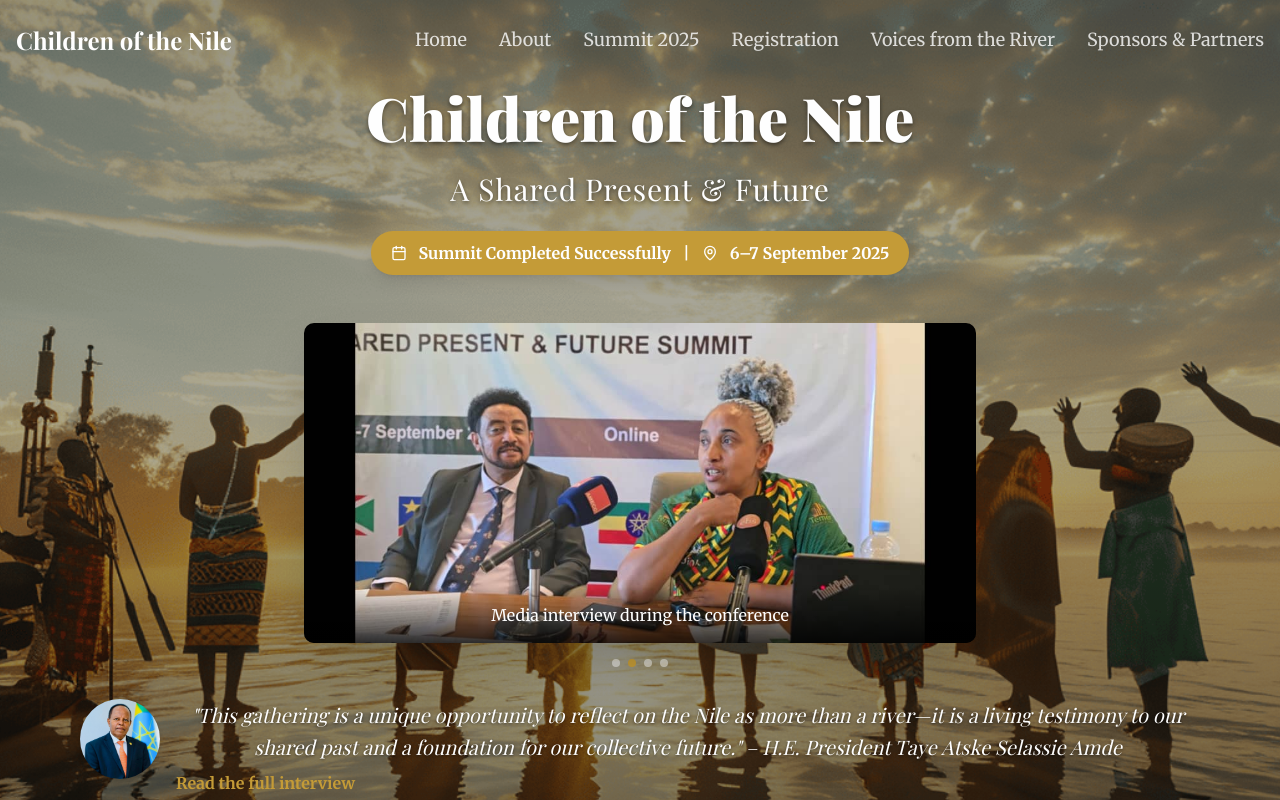
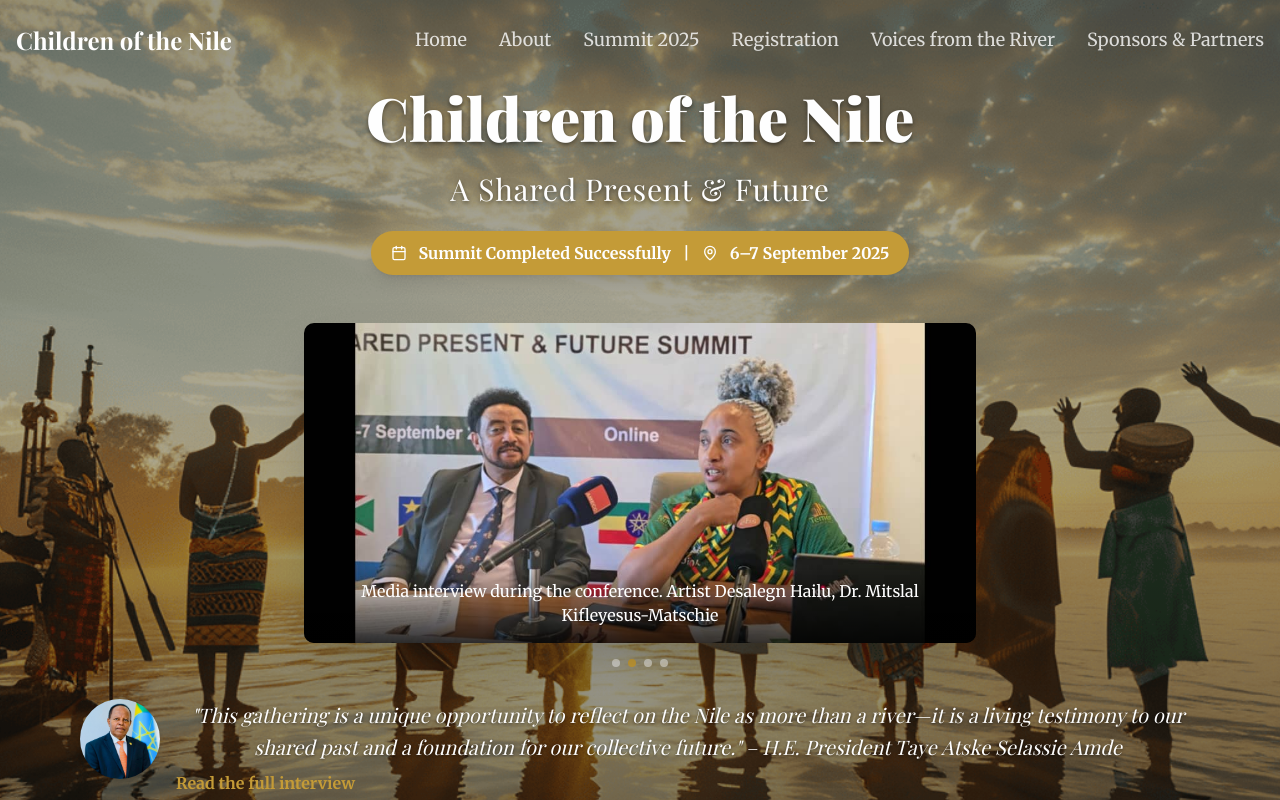
Before and after one commit to anniechan1/nile, a Next.js app: page / in a window 1280 px wide. Shown: the top 800 px of the page. Built offline with nearby package versions, Linux system fonts and the light colour scheme; a web font is replaced by a local one.

Commit message:
update photo caption

```diff
--- a/src/components/summit-carousel.tsx
+++ b/src/components/summit-carousel.tsx
@@ -14,15 +14,13 @@ const summitImages = [
   {
     src: "/images/press/close_up.jpeg",
     alt: "Close-up of speakers",
-    caption: "Media interview during the conference",
-
-
+    caption: "Media interview during the conference. Artist Desalegn Hailu, Dr. Mitslal Kifleyesus-Matschie",
 
   },
   {
     src: "/images/press/panel.jpeg",
     alt: "Panel discussion",
-    caption: "",
+    caption: "Prof. Mammo Muchie, Dr. Getachew Engida, Artist Desalegn Hailu, Dr. Mitslal",
   },
   {
     src: "/images/press/interview.jpeg",
```
